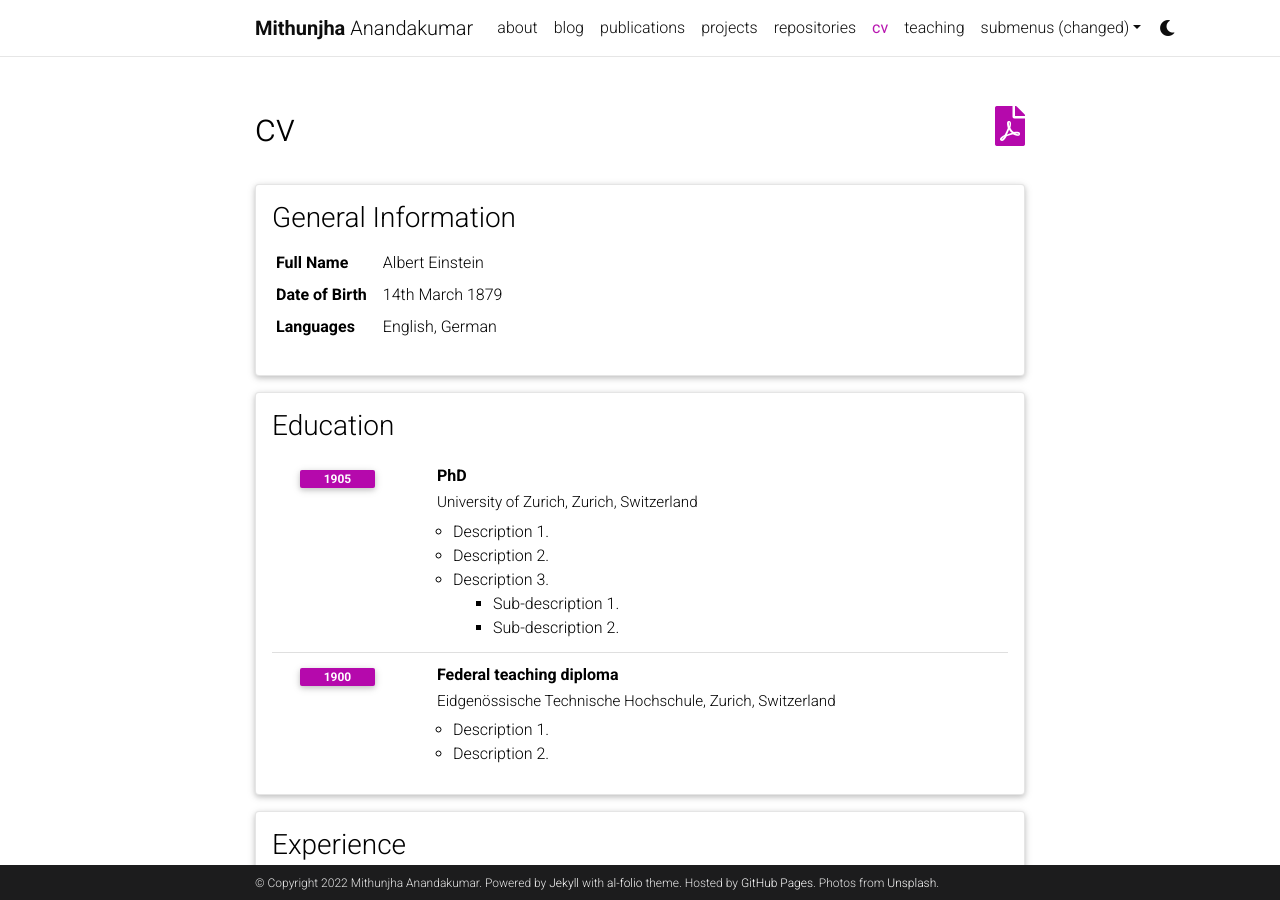
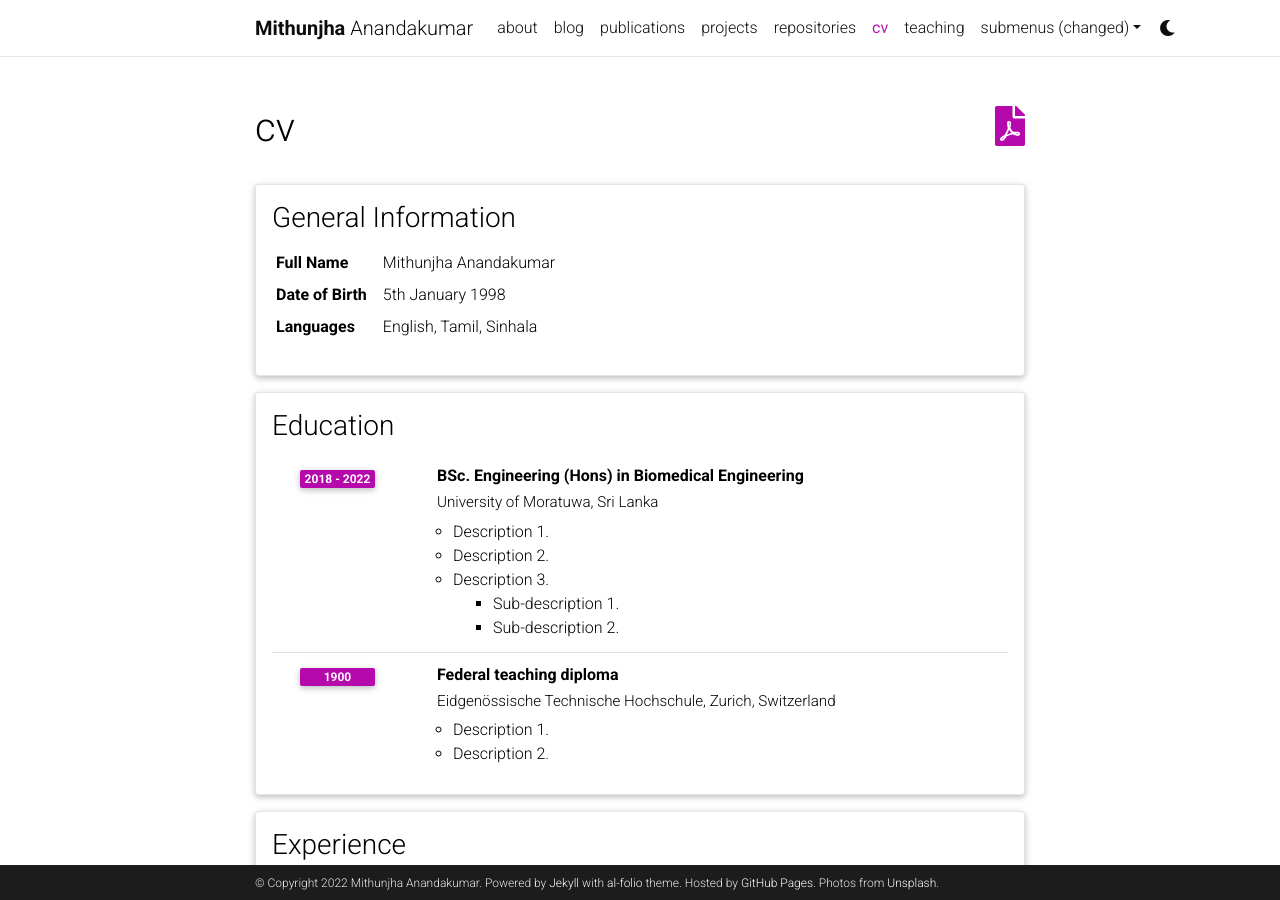
Before and after one commit to Mithunjha/Mithunjha.github.io, a Jekyll site: the page built from _pages/cv.md, in a window 1280 px wide and 900 px high. Built offline with Jekyll 4.4.1, drawn with Linux system fonts in a browser that asks for light colours; comment, search, counter and statistics services are not loaded; a style sheet for code colours, icons or effects is not loaded.

Commit message:
Update cv.yml

```diff
--- a/_data/cv.yml
+++ b/_data/cv.yml
@@ -2,18 +2,18 @@
   type: map
   contents:
     - name: Full Name
-      value: Albert Einstein
+      value: Mithunjha Anandakumar
     - name: Date of Birth
-      value: 14th March 1879
+      value: 5th January 1998
     - name: Languages
-      value: English, German
+      value: English, Tamil, Sinhala
 
 - title: Education
   type: time_table
   contents:
-    - title: PhD
-      institution: University of Zurich, Zurich, Switzerland
-      year: 1905
+    - title: BSc. Engineering (Hons) in Biomedical Engineering
+      institution: University of Moratuwa, Sri Lanka
+      year: 2018 - 2022
       description:
         - Description 1.
         - Description 2.
```
